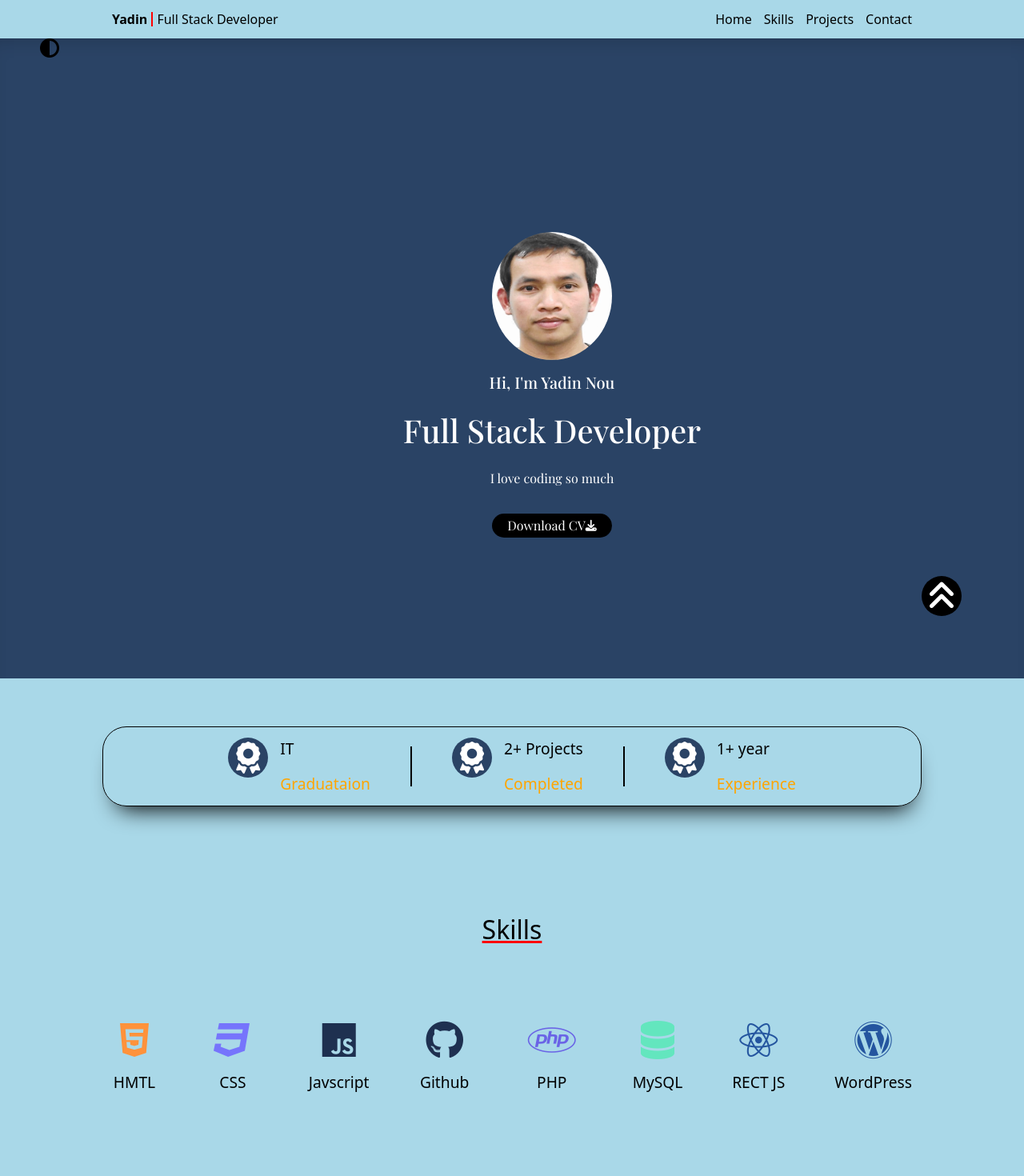
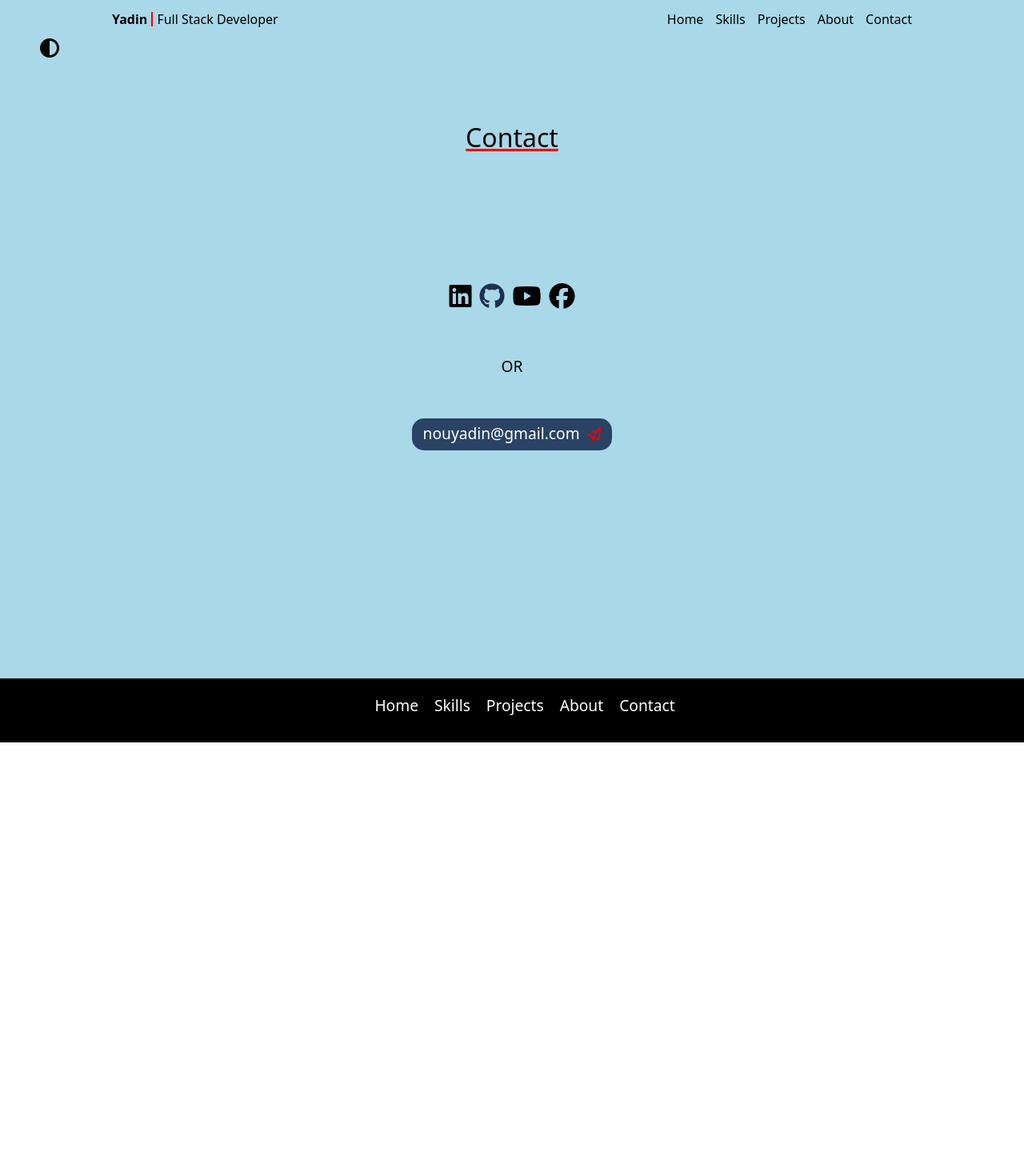
Before and after one commit to yadin-nou/react-portfolio, a React (Vite) app: page /contact in a window 1280 px wide. Shown: the top 1470 px of the page at 80% size. After the commit the page ends 928 px from the top, so only its background shows below. Built offline with nearby package versions, Linux system fonts and the light colour scheme; a web font is replaced by a local one.

Commit message:
update routes

```diff
--- a/src/App.css
+++ b/src/App.css
@@ -264,7 +264,7 @@ p {
 }
 /* skills  */
 .skills {
-  height: 50vh;
+  height: 100vh;
 }
 .skills .container {
   display: flex;
--- a/src/App.jsx
+++ b/src/App.jsx
@@ -8,9 +8,9 @@ import mypic from "./assets/yadin.jpg";
 import { Aboutme } from "./components/Aboutme";
 import { Footer } from "./components/Footer";
 import { Contact } from "./components/Contact";
-import { Link, Router, Routers } from "react-router-dom";
+import { Outlet, Route, Routes } from "react-router-dom";
 
-function App() {
+const App = () => {
   const handleToggle = () => {
     document.documentElement.classList.toggle("dark-theme");
   };
@@ -21,22 +21,27 @@ function App() {
       <div className="ch-background" onClick={handleToggle}>
         <i className="fa-solid fa-circle-half-stroke"></i>
       </div>
-      {/* Hero Section */}
-      <Hero mypic={mypic} />
-      {/* experince section */}
+
+      <Routes>
+        <Route path="/" element={<Outlet />}>
+          <Route index path="/" element={<Hero mypic={mypic} />} />
+          <Route path="/skills" element={<Skills />} />
+          <Route path="/projects" element={<Projects />} />
+          <Route path="/aboutme" element={<Aboutme mypic={mypic} />} />
+          <Route path="/contact" element={<Contact />} />
+        </Route>
+      </Routes>
+
+      {/* <Hero mypic={mypic} />
       <Experience />
-      {/* Skills section */}
       <Skills />
-      {/* Project Section */}
       <Projects />
-      {/* About me section */}
       <Aboutme mypic={mypic} />
-      {/* Contact me */}
-      <Contact />
+      <Contact /> */}
       {/* footer section */}
       <Footer />
     </div>
   );
-}
+};
 
 export default App;
--- a/src/components/Footer.jsx
+++ b/src/components/Footer.jsx
@@ -15,6 +15,9 @@ export const Footer = () => {
               </li>
               <li>
                 <a href="#project">Projects</a>
+              </li>
+              <li>
+                <a href="#aboutme">About</a>
               </li>
               <li>
                 <a href="#contact">Contact</a>
--- a/src/components/TopHeader.jsx
+++ b/src/components/TopHeader.jsx
@@ -1,4 +1,5 @@
 import React from "react";
+import { Link } from "react-router-dom";
 
 export const TopHeader = () => {
   return (
@@ -17,6 +18,23 @@ export const TopHeader = () => {
         <div className="menu">
           <ul>
             <li>
+              <Link to="/">Home</Link>
+            </li>
+            <li>
+              <Link to="/skills">Skills</Link>
+            </li>
+            <li>
+              <Link to="/projects">Projects</Link>
+            </li>
+            <li>
+              <Link to="/aboutme">About</Link>
+            </li>
+            <li>
+              <Link to="/contact">Contact</Link>
+            </li>
+          </ul>
+          {/* <ul>
+            <li>
               <a href="#home">Home</a>
             </li>
             <li>
@@ -28,7 +46,7 @@ export const TopHeader = () => {
             <li>
               <a href="#contact">Contact</a>
             </li>
-          </ul>
+          </ul> */}
         </div>
       </div>
     </div>
```
Also changed, not shown: src/components/Layout.jsx (added, +12 -0 lines).
